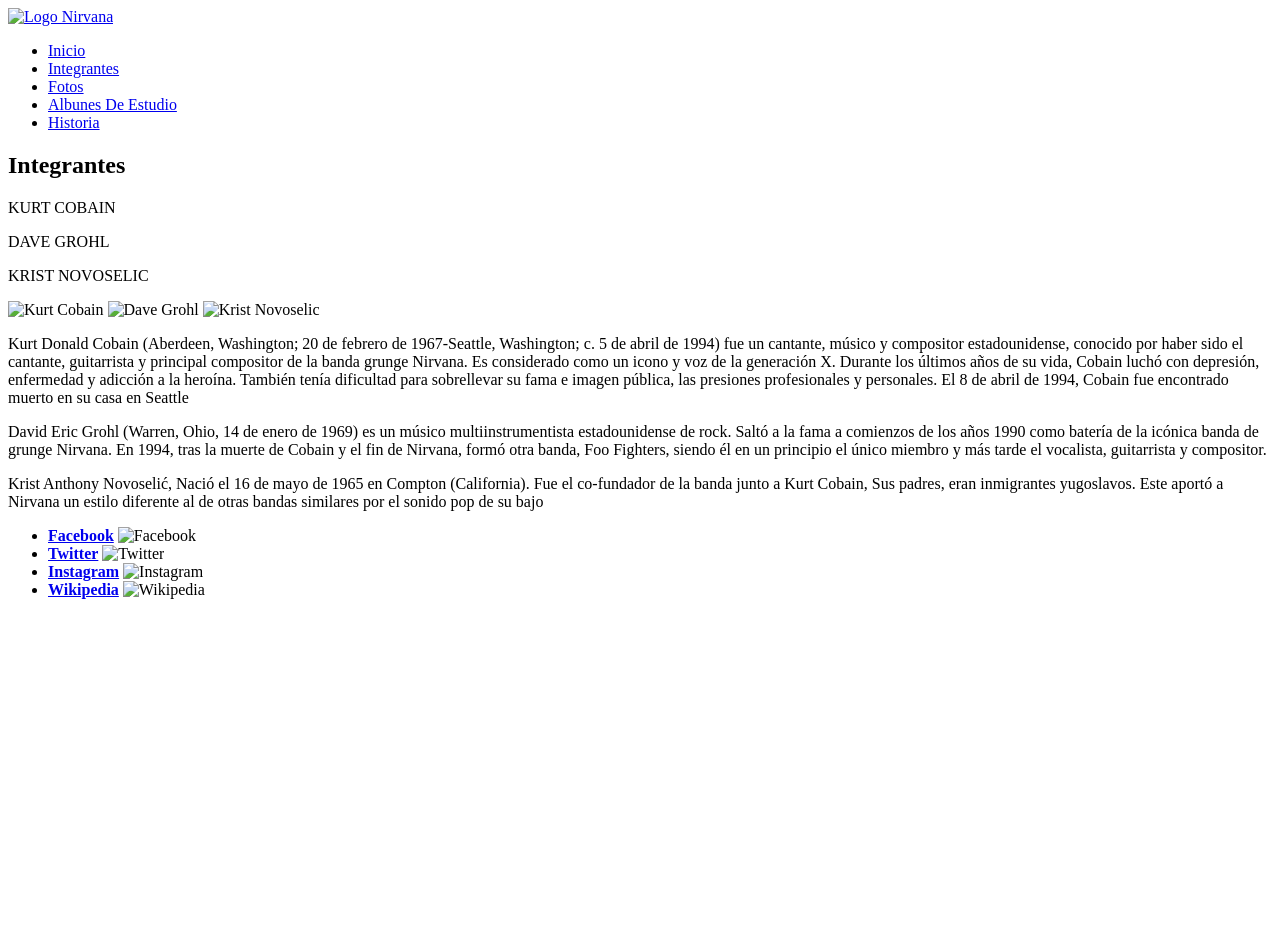
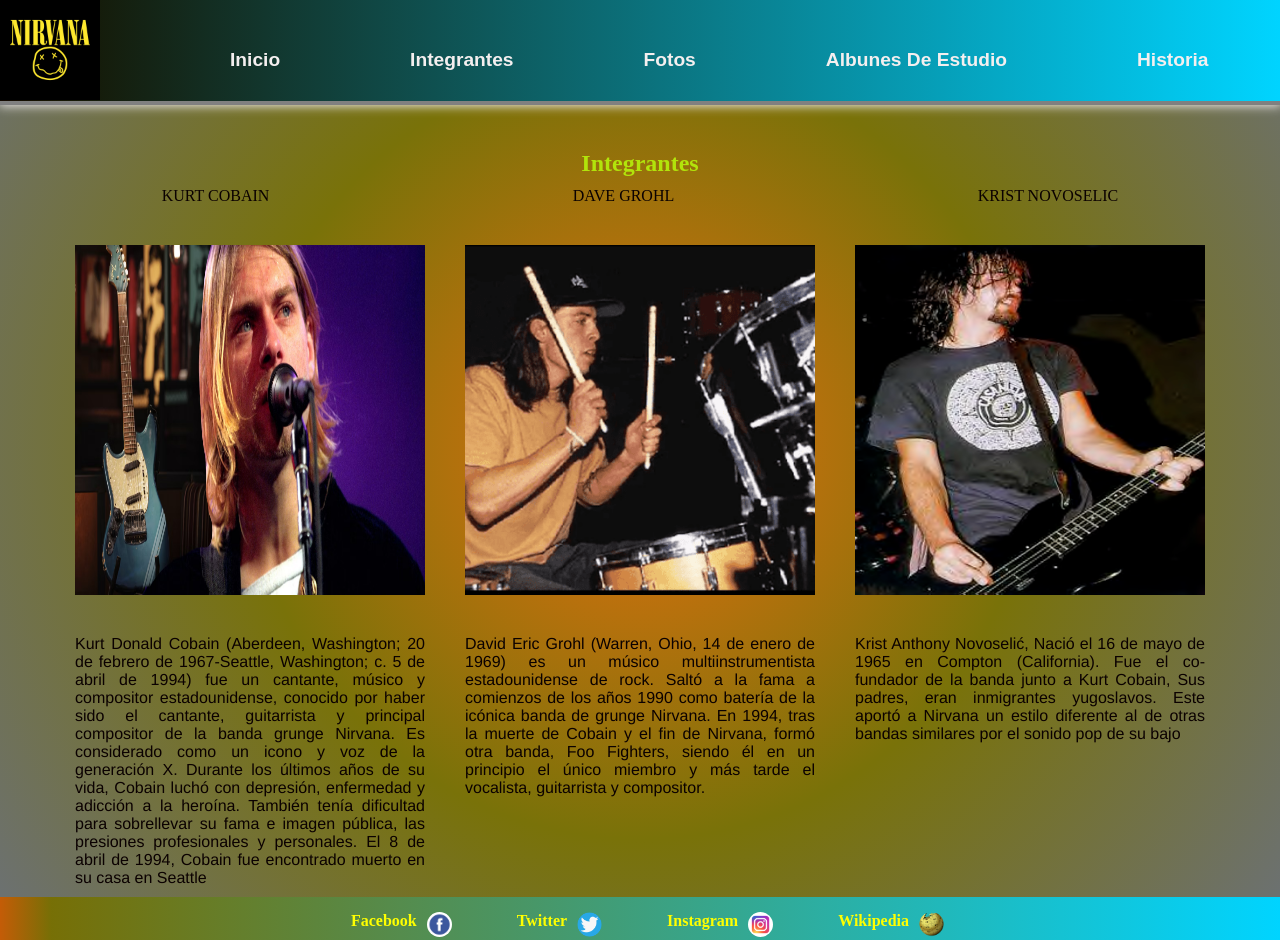
Before and after one commit to jose19841/preEntregable3_pereyraJose, a plain HTML site: page html/integrantes.html in a window 1280 px wide. Before the commit the page ends 800 px from the top, so only its background shows below. Drawn offline with nearby package versions, Linux system fonts and the light colour scheme; files that its build step writes are made by us from their sources; the site is published under a folder, as on GitHub Pages, so addresses that start at the root find nothing.

Commit message:
Update integrantes.html

```diff
--- a/html/integrantes.html
+++ b/html/integrantes.html
@@ -4,7 +4,7 @@
 <head>
     <meta charset="UTF-8">
     <meta name="viewport" content="width=device-width, initial-scale=1.0">
-    <link rel="stylesheet" href="/css/styles.css" class="css">
+    <link rel="stylesheet" href="../css/styles.css" class="css">
     <link href="https://unpkg.com/aos@2.3.1/dist/aos.css" rel="stylesheet">
     <title>Integrantes</title>
 </head>
@@ -13,7 +13,7 @@
     <header class="header">
 
         <a href="index.html" class="header__logo">
-            <img src="/asset/nirvanalogo.png" alt="Logo Nirvana" class="header__img-logo">
+            <img src="../asset/nirvanalogo.png" alt="Logo Nirvana" class="header__img-logo">
         </a>
         <nav>
             <ul class="header__lista">
@@ -35,9 +35,9 @@
                 <P class="galeria_imagenes">KRIST NOVOSELIC</P>
             </div>
             <div class="galeria_contenedor-imagenes3">
-                <img src="/asset/kurt_cobain.png" alt="Kurt Cobain" class="imagen_top">
-                <img src="/asset/dave_grohl.png" alt="Dave Grohl" class="imagen_top01">
-                <img src="/asset/krist_novoselic.png" alt="Krist Novoselic" class="imagen_top02">
+                <img src="../asset/kurt_cobain.png" alt="Kurt Cobain" class="imagen_top">
+                <img src="../asset/dave_grohl.png" alt="Dave Grohl" class="imagen_top01">
+                <img src="../asset/krist_novoselic.png" alt="Krist Novoselic" class="imagen_top02">
             </div>
             <div class="galeria_contenedor-imagenes4" data-aos="fade-down">
                 <p class="galeria_imagenes01">Kurt Donald Cobain (Aberdeen, Washington; 20 de febrero de 1967-Seattle,
@@ -65,20 +65,20 @@
             <ul class="caja1_redes">
                 <li>
                     <a href="https://www.facebook.com/Nirvana" target="blank"><b>Facebook</b></a>
-                    <img src="/asset/facebook.png" alt="Facebook">
+                    <img src="../asset/facebook.png" alt="Facebook">
                 </li>
                 <li>
                     <a href="https://twitter.com/Nirvana?ref_src=twsrc%5Egoogle%7Ctwcamp%5Eserp%7Ctwgr%5Eauthor"
                         target="_blank"><b>Twitter</b></a>
-                    <img src="/asset/twitter.png" alt="Twitter">
+                    <img src="../asset/twitter.png" alt="Twitter">
                 </li>
                 <li>
                     <a href="https://www.instagram.com/off1cial_nirvana/?hl=es" target="_blank"><b>Instagram</b></a>
-                    <img src="/asset/instagram.png" alt="Instagram">
+                    <img src="../asset/instagram.png" alt="Instagram">
                 </li>
                 <li>
                     <a href="https://es.wikipedia.org/wiki/Nirvana_(banda)" target="_blank"><b>Wikipedia</b></a>
-                    <img src="/asset/wikipedia.png" alt="Wikipedia">
+                    <img src="../asset/wikipedia.png" alt="Wikipedia">
                 </li>
             </ul>
         </div>
```
